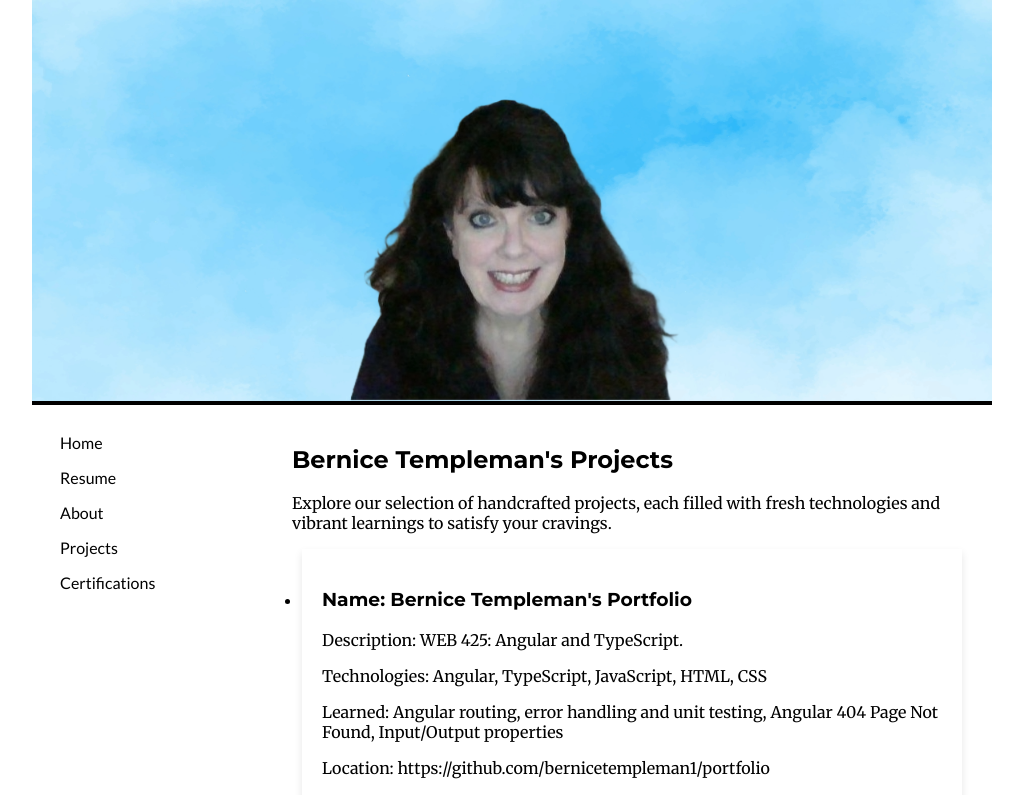
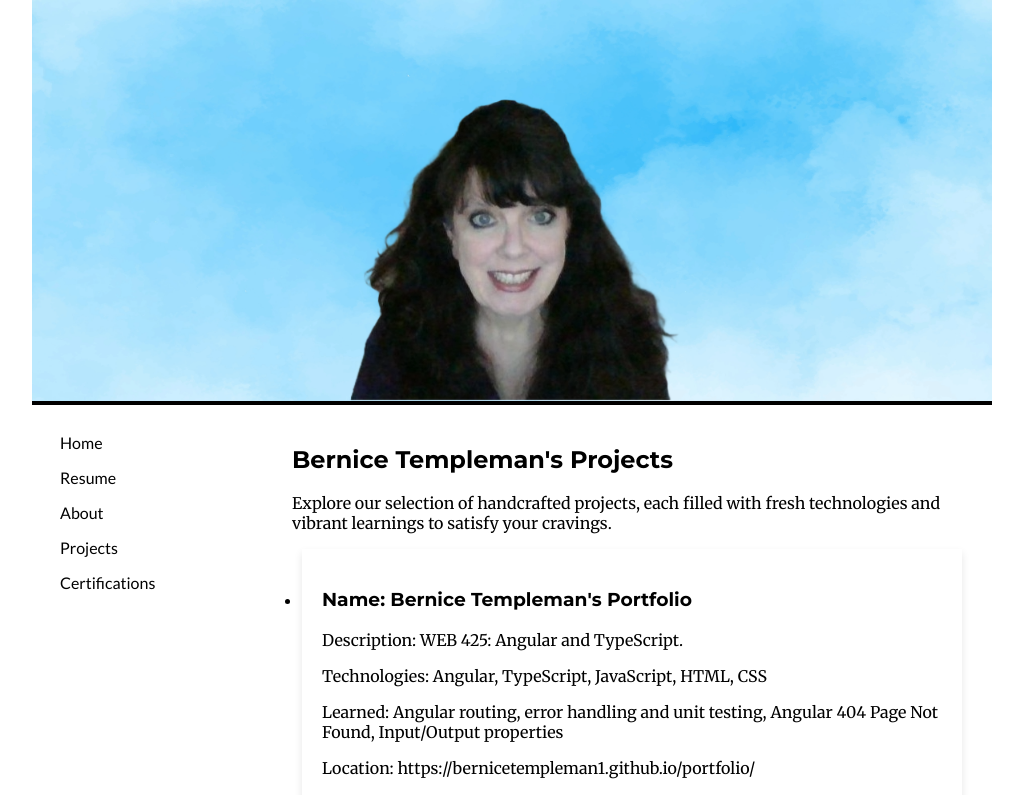
Before and after one commit to bernicetempleman1/portfolio, an Angular app: page /projects in a window 1280 px wide. Shown: the top 795 px of the page, without its empty margins (128-1151 px from the left). Built offline with nearby package versions, Linux system fonts and the light colour scheme.

Commit message:
update commit

```diff
--- a/src/app/projects/projects.component.ts
+++ b/src/app/projects/projects.component.ts
@@ -70,7 +70,7 @@ export class ProjectsComponent {
           'WEB 425: Angular and TypeScript.',
         technologies: 'Angular, TypeScript, JavaScript, HTML, CSS',
         learned: 'Angular routing, error handling and unit testing, Angular 404 Page Not Found, Input/Output properties',
-        link: 'https://github.com/bernicetempleman1/portfolio',
+        link: 'https://bernicetempleman1.github.io/portfolio/',
       },
       {
         name: 'RPG Character Builder',
```
